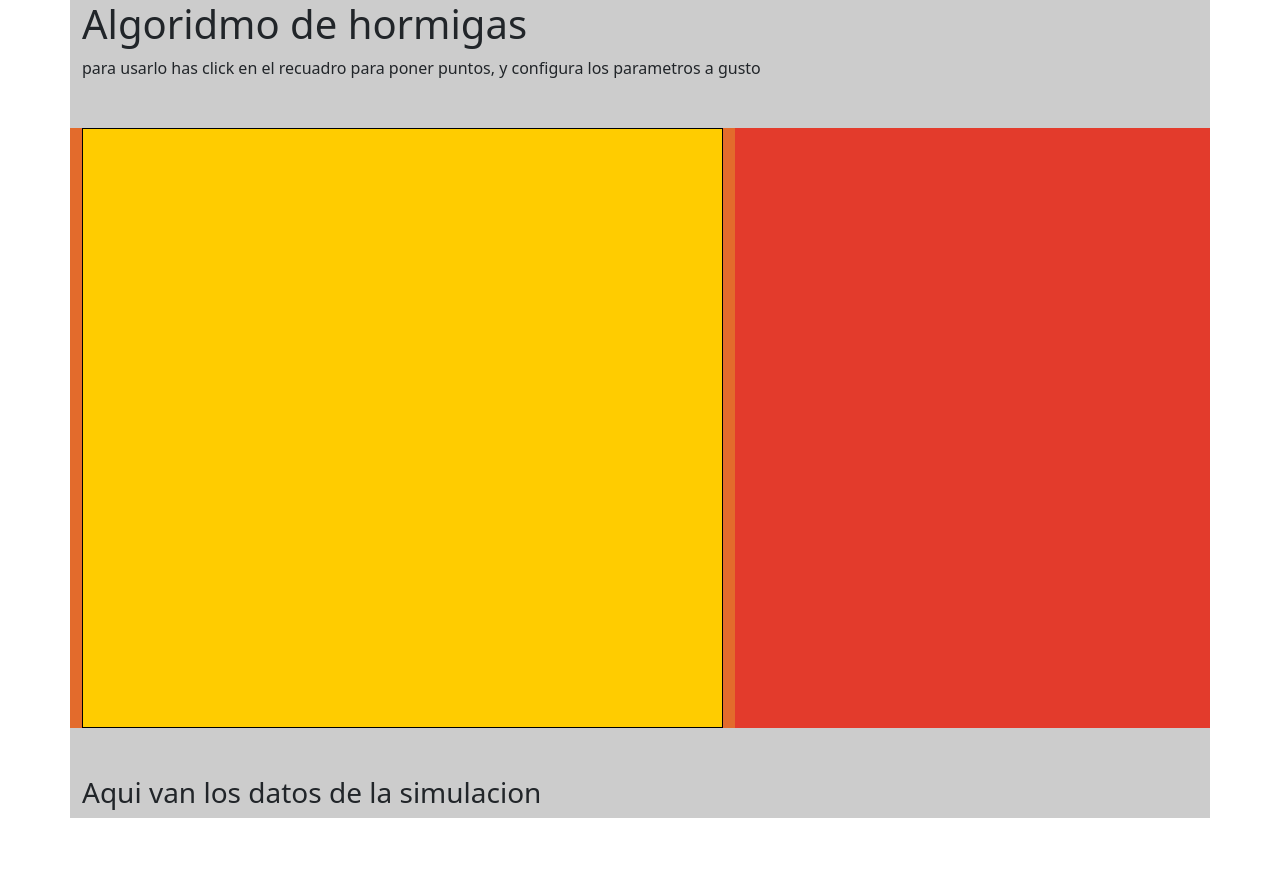
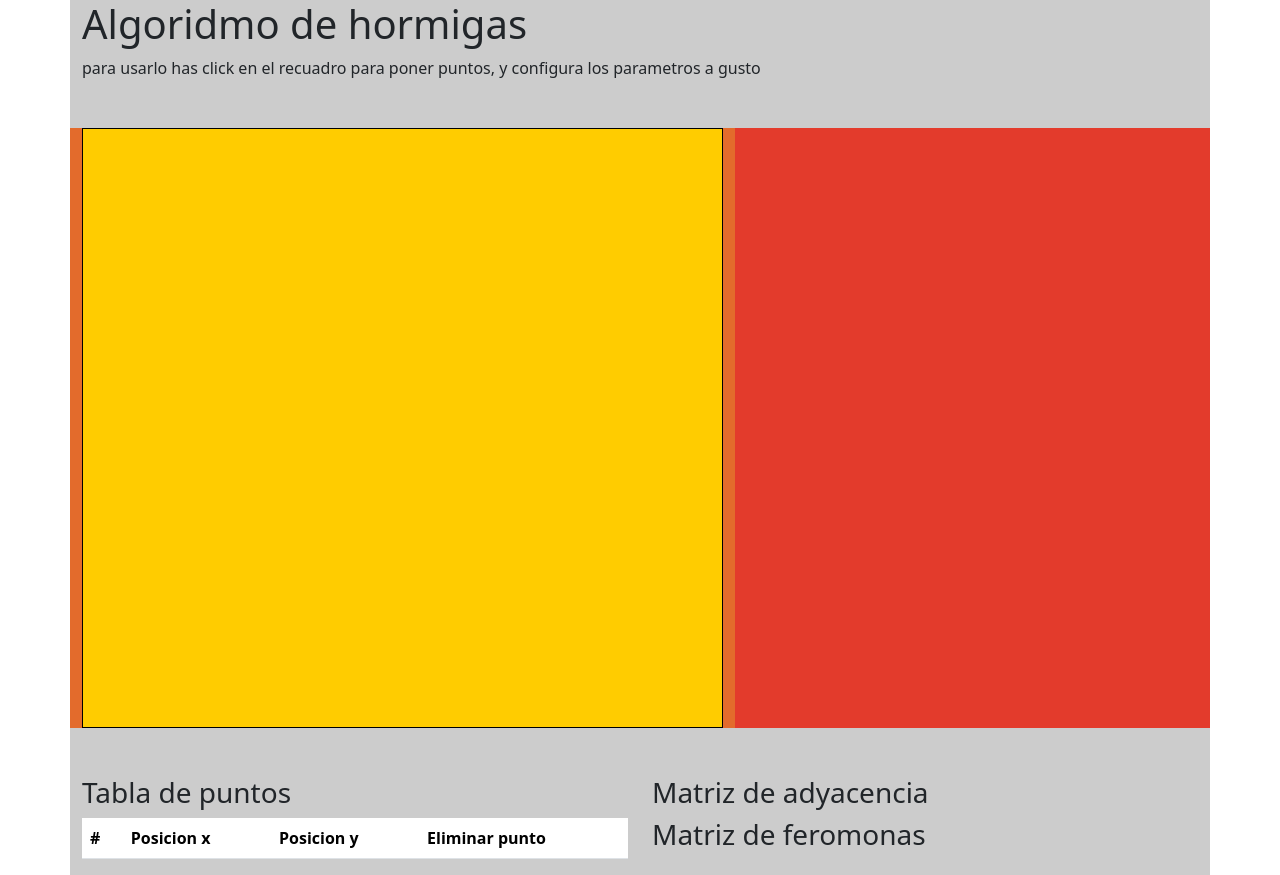
Before and after one commit to alfajoruwu/algoridmoHormigaWeb, a React (Create React App) app in the folder Front/algoridmohormigas/: page / in a window 1280 px wide. Before the commit the page ends 818 px from the top, so only its background shows below. Built offline with nearby package versions, Linux system fonts and the light colour scheme.

Commit message:
se añadio la tabla de puntos

```diff
--- a/Front/algoridmohormigas/src/App.js
+++ b/Front/algoridmohormigas/src/App.js
@@ -1,12 +1,15 @@
-import logo from './logo.svg';
+
+import { useContext } from 'react';
 import './App.css';
 import Recuadrohormigas from './recuadroHormigas/Recuadrohormigas';
 
-
+import { DataContext } from './variables/DataContext';
 
 function App() {
 
+  const contextData = useContext(DataContext)
 
+  const { setlistapuntos, listapuntos } = useContext(DataContext);
 
   return (
 
@@ -31,9 +34,55 @@ function App() {
 
       </div>
 
-      {/* datos de la simulacion*/}
+      {/* datos */}
       <div class= "row">
-        <h3> Aqui van los datos de la simulacion </h3>
+
+        {/* lista de puntos */}
+        <div class= "col">
+          <h3> Tabla de puntos</h3>
+          <table class="table">
+            <thead>
+              <tr>
+                <th scope="col">#</th>
+                <th scope="col">Posicion x</th>
+                <th scope="col">Posicion y</th>
+                <th scope="col">Eliminar punto</th>
+              </tr>
+            </thead>
+            <tbody>
+
+             {listapuntos.map((point, index) => (
+              //<div key={index}>{`X: ${point.xRelativeToDiv}, Y: ${point.yRelativeToDiv}`}</div>
+              <tr>
+                <th scope='row'>{index}</th>
+                <td>{point.xRelativeToDiv}</td>
+                <td>{point.yRelativeToDiv}</td>
+                <td> <button type="button" class="btn btn-warning">Borrar punto</button> </td>
+              </tr>
+
+            ))}
+
+            </tbody>
+          </table>
+        </div>
+
+        {/* matriz de adyacencia */}
+        <div class="col">
+
+        <div class="col">
+          <h3> Matriz de adyacencia </h3>
+
+        </div>
+
+        <div class="col">
+          <h3> Matriz de feromonas </h3>
+
+        </div>
+
+
+        </div>
+
+
 
       </div>
 
--- a/Front/algoridmohormigas/src/index.js
+++ b/Front/algoridmohormigas/src/index.js
@@ -2,13 +2,16 @@ import React from 'react';
 import ReactDOM from 'react-dom/client';
 import './index.css';
 import App from './App';
-import reportWebVitals from './reportWebVitals';
+import { DataContextProvider } from './variables/DataContext';
 import 'bootstrap/dist/css/bootstrap.min.css';
 
 const root = ReactDOM.createRoot(document.getElementById('root'));
 root.render(
+
   <React.StrictMode>
-    <App />
+    <DataContextProvider>
+      <App />
+    </DataContextProvider>
   </React.StrictMode>
 
 );
@@ -16,4 +19,3 @@ root.render(
 // If you want to start measuring performance in your app, pass a function
 // to log results (for example: reportWebVitals(console.log))
 // or send to an analytics endpoint. Learn more: https://bit.ly/CRA-vitals
-reportWebVitals();
--- a/Front/algoridmohormigas/src/recuadroHormigas/Recuadrohormigas.js
+++ b/Front/algoridmohormigas/src/recuadroHormigas/Recuadrohormigas.js
@@ -1,27 +1,34 @@
 import React, { useState, useEffect } from 'react';
 import './recuadro.css';
+import { useContext } from 'react';
+
+//importar para las variables
+import { DataContext } from '../variables/DataContext';
 
 const Recuadrohormigas = () => {
 
-  const [clicks, setClicks] = useState([]);
 
-
+  const { setlistapuntos, listapuntos } = useContext(DataContext);
 
   const handleClick = (e) => {
-    const xRelativeToDiv = e.nativeEvent.offsetX;
-    const yRelativeToDiv = e.nativeEvent.offsetY;
+    const xRelativeToDiv = e.clientX + window.scrollX;
+    const yRelativeToDiv = e.clientY + window.scrollY;
 
     console.log(`Clic en las coordenadas X: ${xRelativeToDiv}, Y: ${yRelativeToDiv}`);
 
     const newClick = { xRelativeToDiv, yRelativeToDiv };
 
-    setClicks(prevClicks => [...prevClicks, newClick]);
+    setlistapuntos([...listapuntos, newClick]);
+
+    console.log(listapuntos)
 
   };
 
   return (
     <div class="divPrincipal"  onClick={handleClick}>
-
+      {listapuntos.map((point, index) => (
+      <div key={index}>{`X: ${point.xRelativeToDiv}, Y: ${point.yRelativeToDiv}`}</div>
+    ))}
     </div>
   );
 };
--- a/Front/algoridmohormigas/src/reportWebVitals.js
+++ /dev/null
@@ -1,13 +0,0 @@
-const reportWebVitals = onPerfEntry => {
-  if (onPerfEntry && onPerfEntry instanceof Function) {
-    import('web-vitals').then(({ getCLS, getFID, getFCP, getLCP, getTTFB }) => {
-      getCLS(onPerfEntry);
-      getFID(onPerfEntry);
-      getFCP(onPerfEntry);
-      getLCP(onPerfEntry);
-      getTTFB(onPerfEntry);
-    });
-  }
-};
-
-export default reportWebVitals;
--- /dev/null
+++ b/Front/algoridmohormigas/src/variables/DataContext.js
@@ -0,0 +1,26 @@
+import { createContext, useState } from "react";
+
+export const DataContext = createContext();
+
+export function DataContextProvider(props) {
+
+  const [listapuntos,setlistapuntos] = useState([]);
+  const [matrizAdya, setmatrizAdya] = useState([[]]);
+
+  return (
+    <DataContext.Provider value={ {listapuntos, setlistapuntos , matrizAdya,setmatrizAdya} }>
+      {props.children}
+    </DataContext.Provider>
+  );
+
+}
+
+
+//forma de usarlo facilito,
+// importas esto:
+// import { DataContext } from '../variables/DataContext';
+
+
+//formas de llamarlo, la mas facil usar tal cual las variables que exportas:
+// {contextData.setContextData(99)}
+// {contextData.contextData}
```
Also changed, not shown: Front/algoridmohormigas/src/setupTests.js (deleted, +0 -5 lines), Front/algoridmohormigas/src/logo.svg (deleted), Front/algoridmohormigas/src/variables.js (deleted), 1 other file (tests, documents, lock files or other folders).
